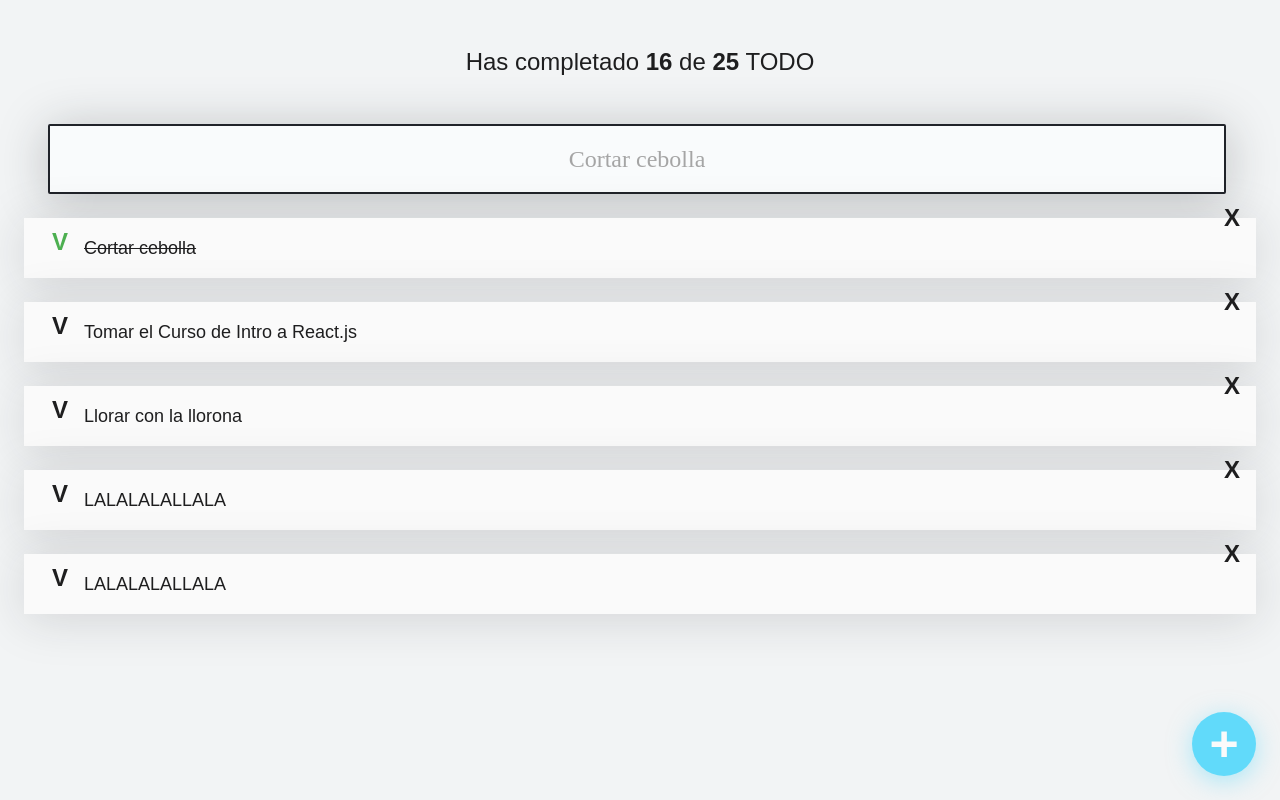
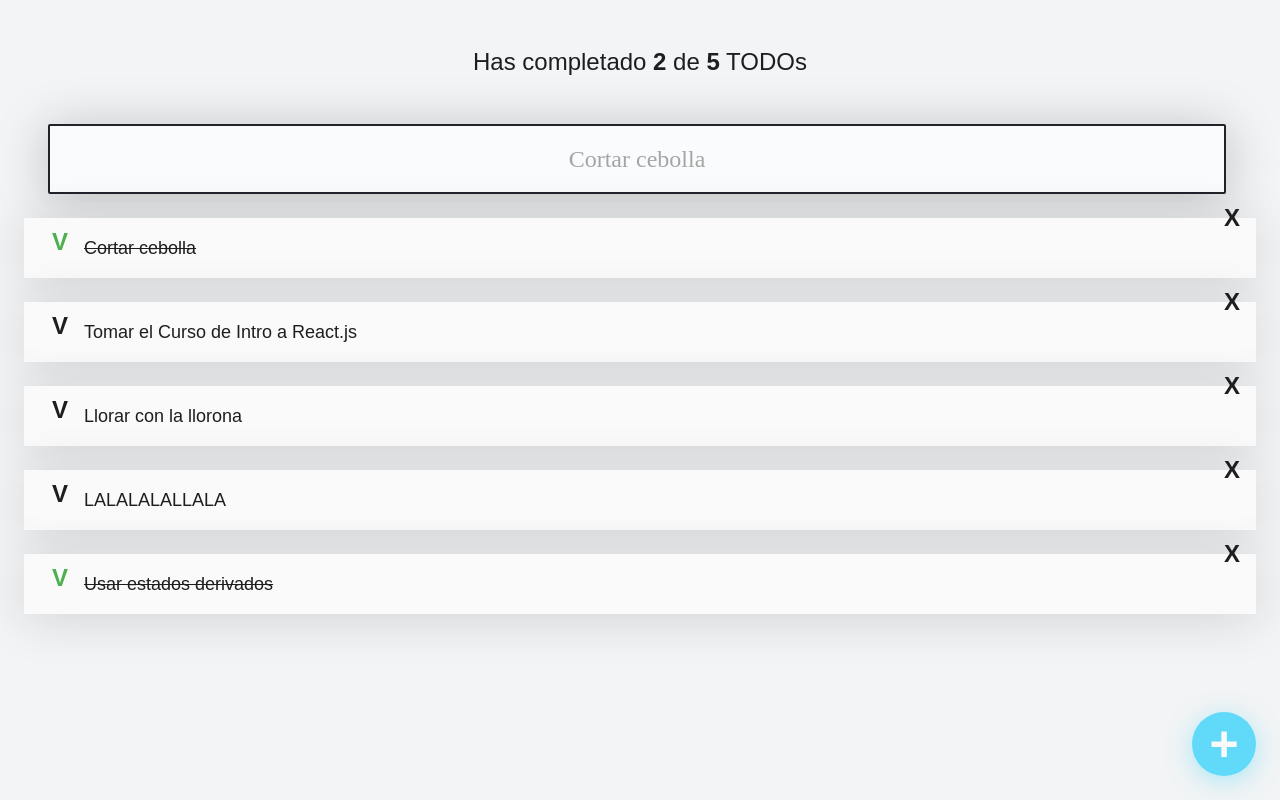
Before and after one commit to paezjmv/todoReact, a React (Create React App) app: page / in a window 1280 px wide. Built offline with nearby package versions, Linux system fonts and the light colour scheme.

Commit message:
[ADD] State: todos, searchValue & dState: todoCounter

```diff
--- a/src/App.js
+++ b/src/App.js
@@ -10,15 +10,30 @@
   { text: 'Tomar el Curso de Intro a React.js', completed: false},
   { text: 'Llorar con la llorona', completed: false},
   { text: 'LALALALALLALA', completed: false},
-  { text: 'LALALALALLALA', completed: false}
+  { text: 'Usar estados derivados', completed: true}
 ];
 
 function App() {
+  const [todos, setTodos] = React.useState(defaultTodos);
+  const [searchValue, setSearchValue] = React.useState('');
+
+  const completedTodos = todos.filter(
+      todo => !!todo.completed
+    ).length;
+  const totalTodos = todos.length;
+
+  console.log('Los usuarios buscan todos de ' + searchValue)
+
   return (
     <React.Fragment>
 
-      <TodoCounter completed={16} total={25}/>
-      <TodoSearch />
+      <TodoCounter
+        completed={completedTodos}
+        total={totalTodos}/>
+      <TodoSearch
+        searchValue={searchValue}
+        setSearchValue={setSearchValue}
+      />
 
       <TodoList>
         {defaultTodos.map(todo => (
--- a/src/TodoCounter.js
+++ b/src/TodoCounter.js
@@ -3,7 +3,7 @@
 function TodoCounter({ total, completed }) {
   return (
     <h1 className="TodoCounter">
-      Has completado <span>{completed}</span> de <span>{total}</span> TODO
+      Has completado <span>{completed}</span> de <span>{total}</span> TODOs
     </h1>
   )
 }
--- a/src/TodoSearch.js
+++ b/src/TodoSearch.js
@@ -1,14 +1,17 @@
+import React from 'react'
 import './TodoSearch.css'
 
-function TodoSearch() {
+function TodoSearch({
+  searchValue,
+  setSearchValue
+}) {
   return (
     <input
       placeholder="Cortar cebolla"
       className="TodoSearch"
+      value={searchValue}
       onChange={(event) => {
-        console.log('Escribiste en el TodoSearch')
-        console.log(event)
-        console.log(event.target.value)
+        setSearchValue(event.target.value)
       }}
       ></input>
   )
```
Also changed, not shown: 2 other files (tests, documents, lock files or other folders).
